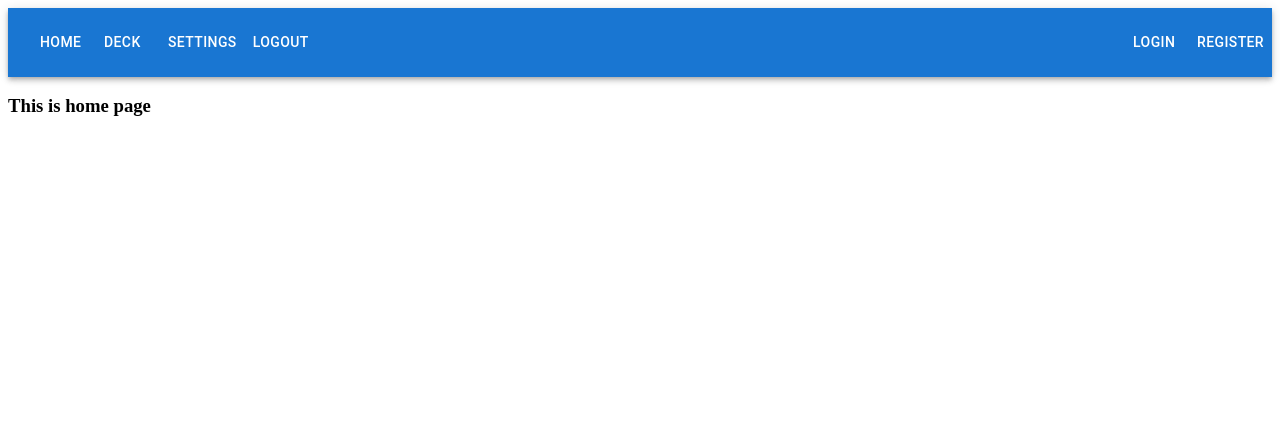
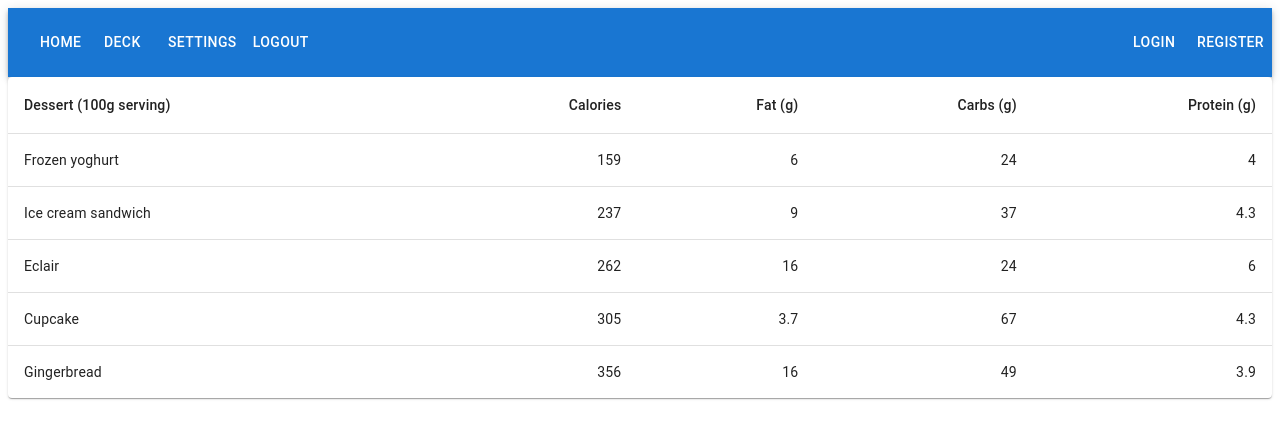
Before and after one commit to crashingstar/flashcard-app, a React (Create React App) app: page /home in a window 1280 px wide. Shown: the top 438 px of the page. Built offline with nearby package versions, Linux system fonts and the light colour scheme.

Commit message:
Update home component

```diff
--- a/src/component/HomeComponent.tsx
+++ b/src/component/HomeComponent.tsx
@@ -1,10 +1,60 @@
-import * as React from "react";
-export default class Home extends React.Component <{}> {
-  render() {
-    return (
-      <div>
-        <h3>This is home page</h3>
-      </div>
-    );
-  }
+import * as React from 'react';
+import Table from '@mui/material/Table';
+import TableBody from '@mui/material/TableBody';
+import TableCell from '@mui/material/TableCell';
+import TableContainer from '@mui/material/TableContainer';
+import TableHead from '@mui/material/TableHead';
+import TableRow from '@mui/material/TableRow';
+import Paper from '@mui/material/Paper';
+
+function createData(
+  name: string,
+  calories: number,
+  fat: number,
+  carbs: number,
+  protein: number,
+) {
+  return { name, calories, fat, carbs, protein };
 }
+
+const rows = [
+  createData('Frozen yoghurt', 159, 6.0, 24, 4.0),
+  createData('Ice cream sandwich', 237, 9.0, 37, 4.3),
+  createData('Eclair', 262, 16.0, 24, 6.0),
+  createData('Cupcake', 305, 3.7, 67, 4.3),
+  createData('Gingerbread', 356, 16.0, 49, 3.9),
+];
+
+export default function BasicTable() {
+  return (
+    <TableContainer component={Paper}>
+      <Table sx={{ minWidth: 650 }} aria-label="simple table">
+        <TableHead>
+          <TableRow>
+            <TableCell>Dessert (100g serving)</TableCell>
+            <TableCell align="right">Calories</TableCell>
+            <TableCell align="right">Fat&nbsp;(g)</TableCell>
+            <TableCell align="right">Carbs&nbsp;(g)</TableCell>
+            <TableCell align="right">Protein&nbsp;(g)</TableCell>
+          </TableRow>
+        </TableHead>
+        <TableBody>
+          {rows.map((row) => (
+            <TableRow
+              key={row.name}
+              sx={{ '&:last-child td, &:last-child th': { border: 0 } }}
+            >
+              <TableCell component="th" scope="row">
+                {row.name}
+              </TableCell>
+              <TableCell align="right">{row.calories}</TableCell>
+              <TableCell align="right">{row.fat}</TableCell>
+              <TableCell align="right">{row.carbs}</TableCell>
+              <TableCell align="right">{row.protein}</TableCell>
+            </TableRow>
+          ))}
+        </TableBody>
+      </Table>
+    </TableContainer>
+  );
+}
```
